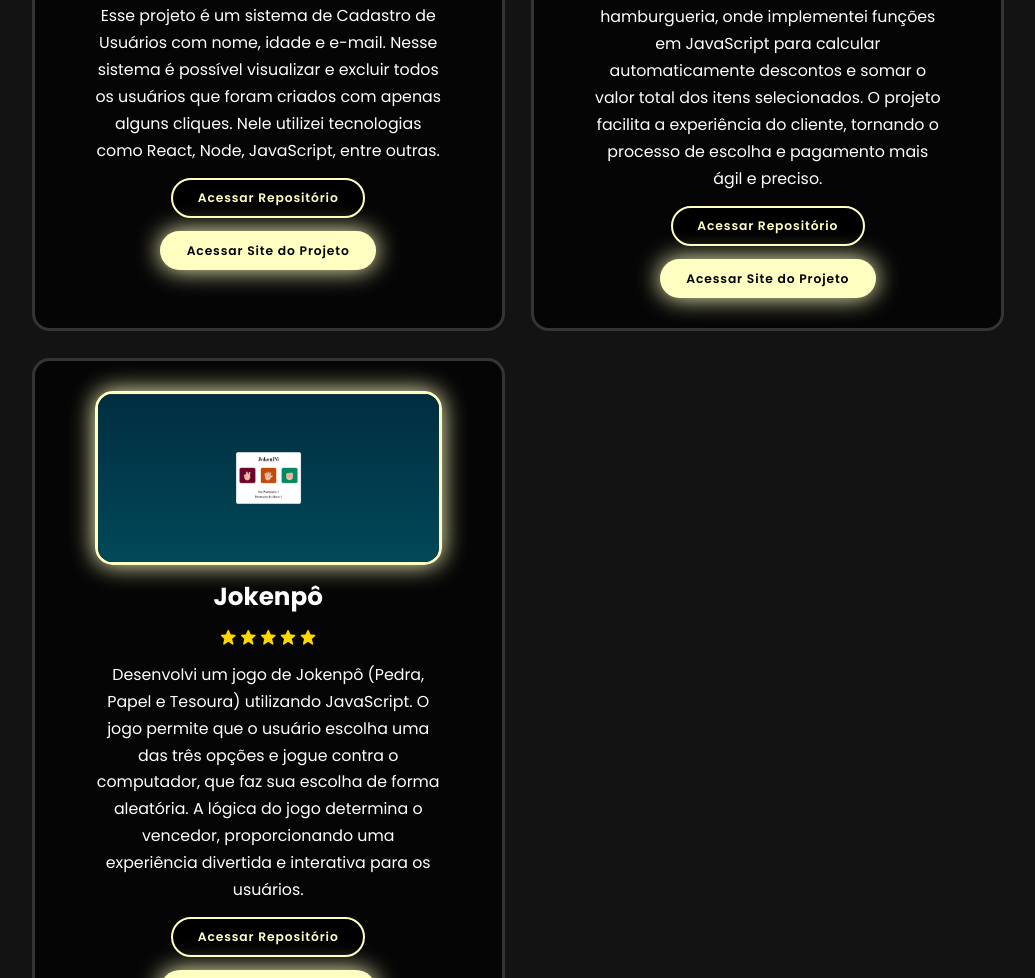
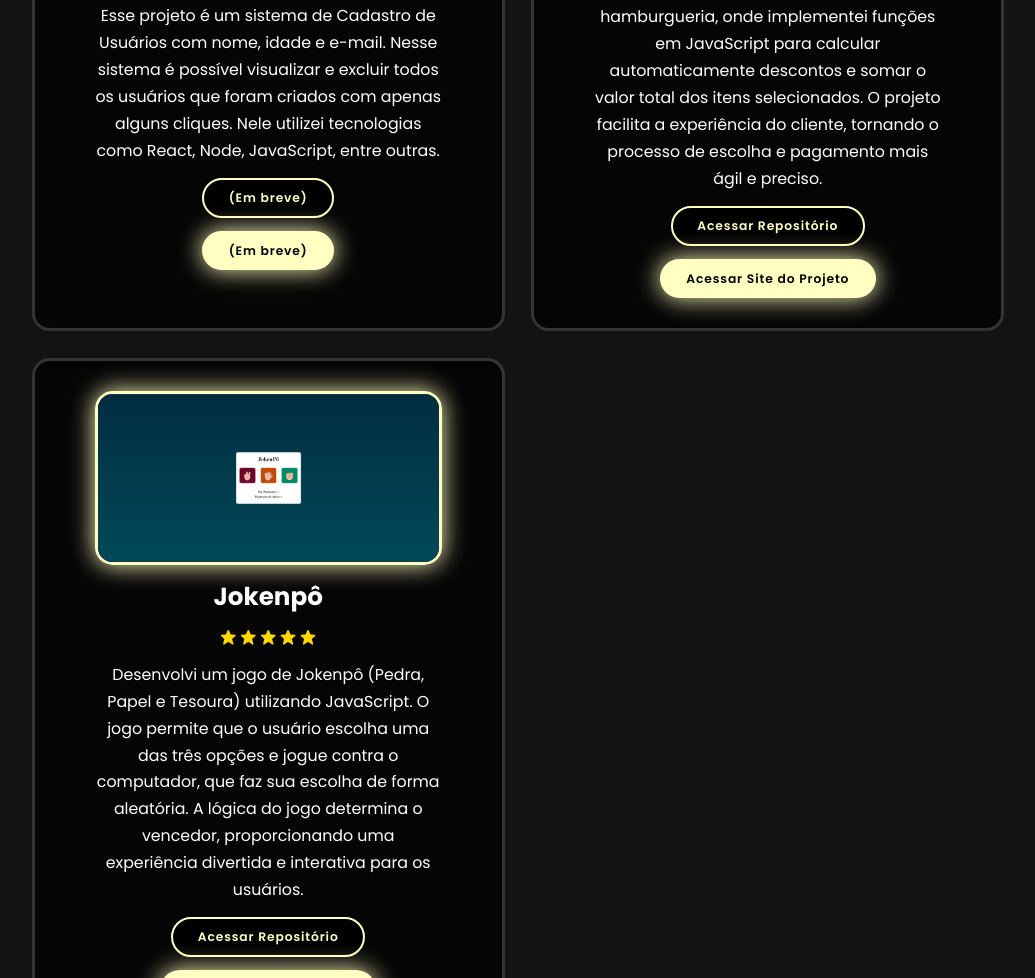
Before and after one commit to guilhermehcosta/Meu-Projeto-Portfolio, a plain HTML site: page index.html in a window 1280 px wide. Shown: the part 4898-5876 px from the top of the page, without its empty margins (122-1157 px from the left). Drawn offline with nearby package versions, Linux system fonts and the light colour scheme.

Commit message:
Currículo atualizado

```diff
--- a/index.html
+++ b/index.html
@@ -213,8 +213,8 @@
 
                          </div>
                          <p>Esse projeto é um sistema de Cadastro de Usuários com nome, idade e e-mail. Nesse sistema é possível visualizar e excluir todos os usuários que foram criados com apenas alguns cliques. Nele utilizei tecnologias como React, Node, JavaScript, entre outras.</p>
-                         <a href="https://github.com/guilhermehcosta/Meus-Projetos/tree/1d99b1fd338d421f858492337b9b73b1398af428/Card%C3%A1pio-Hamb%C3%BArgueria-Estudos" target="_blank" class="btn" id="config-add">Acessar Repositório</a>
-                         <a href="https://guilhermehcosta.github.io/Meus-Projetos/Card%C3%A1pio-Hamb%C3%BArgueria-Estudos/" target="_blank" class="btn">Acessar Site do Projeto</a>
+                         <a href=""  class="btn" id="config-add">(Em breve)</a>
+                         <a href=""  class="btn">(Em breve)</a>
                     </div>
 
                     <div class="testimonial-item">
```
Also changed, not shown: 1 other file.
